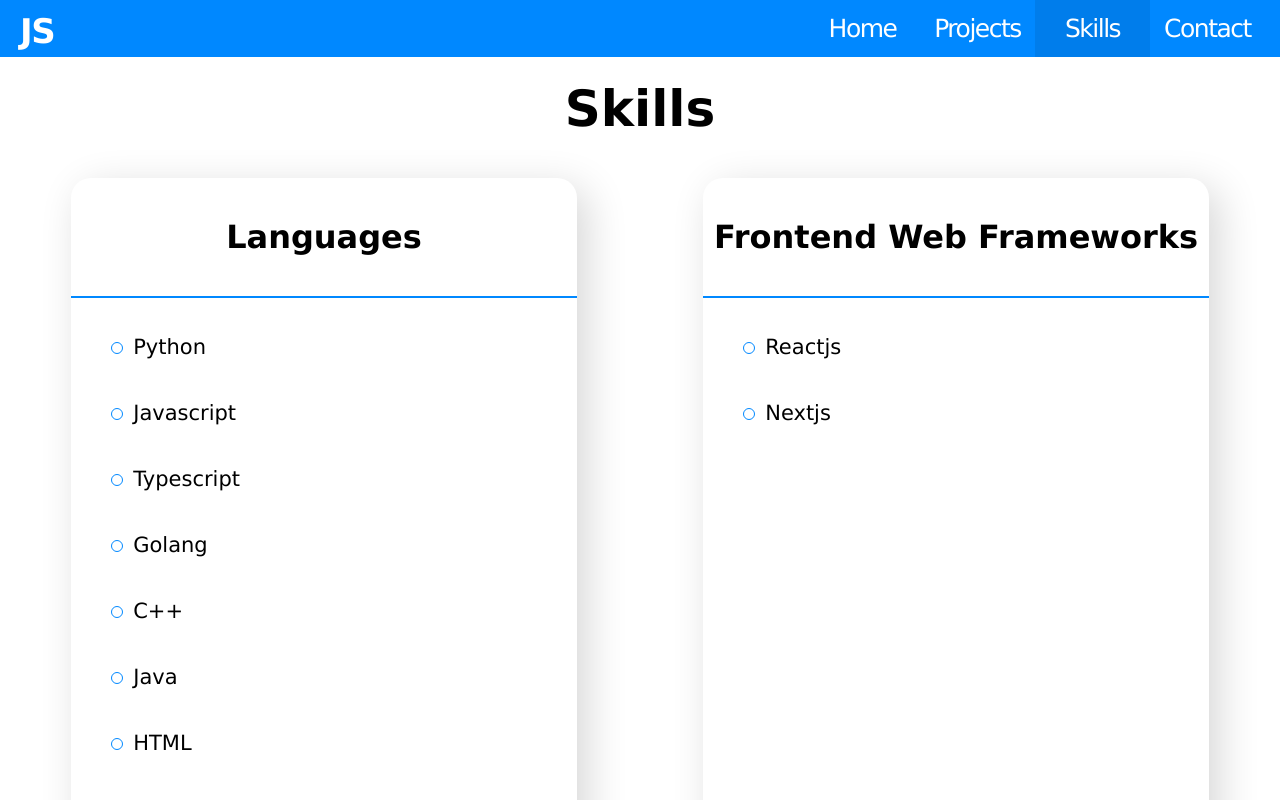
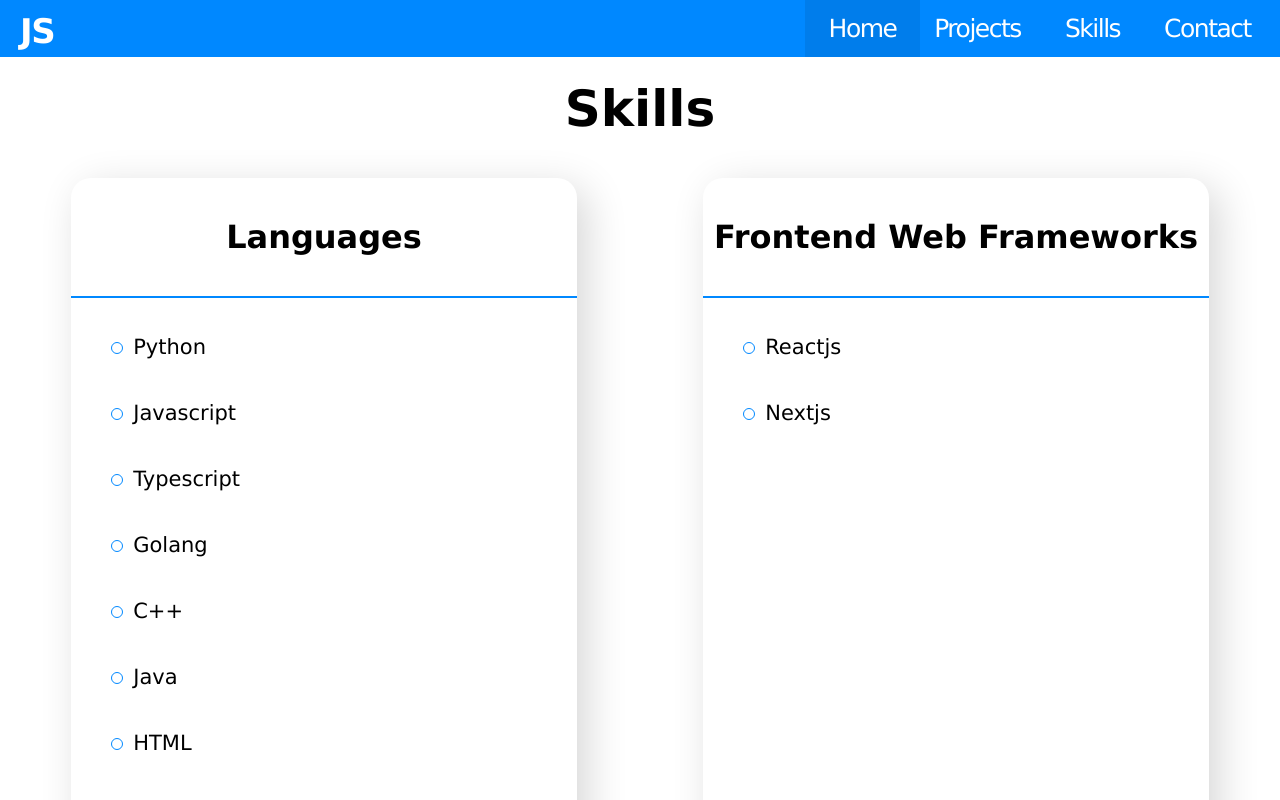
Before and after one commit to jujhaar2409/portfolio, a Next.js app: page /skills in a window 1280 px wide. Shown: the top 800 px of the page. Built offline with nearby package versions, Linux system fonts and the light colour scheme.

Commit message:
trying to fix issue

```diff
--- a/Components/Dropdown.jsx
+++ b/Components/Dropdown.jsx
@@ -6,8 +6,7 @@ const MyLink = (props) => {
   const [selected , setSelected] = useState(false);
   useEffect(() => {
     const split = window.location.pathname.split('/');
-    const loc = split[split.length - 1]
-    if ((loc === "" && props.children.toLowerCase() === "home") || loc === props.children.toLowerCase()) {
+    if ((split.length === 2 && props.children.toLowerCase() === "home") || (split[2] === props.children.toLowerCase())) {
       setSelected(true)
     } else {
       setSelected(false)
--- a/Components/NavItems.jsx
+++ b/Components/NavItems.jsx
@@ -17,8 +17,7 @@ const MyLink = (props) => {
   const [classname, setClassname] = useState('');
   useEffect(() => {
     const split = window.location.pathname.split('/');
-    const loc = split[split.length - 1]
-    if ((loc === '' && props.children.toLowerCase() === 'home') || (loc === props.children.toLowerCase())) {
+    if ((split.length === 2 && props.children.toLowerCase() === "home") || (split[2] === props.children.toLowerCase())) {
       setClassname('selected');
     } else {
       setClassname('');
```
Also changed, not shown: 5 other files (tests, documents, lock files or other folders).
